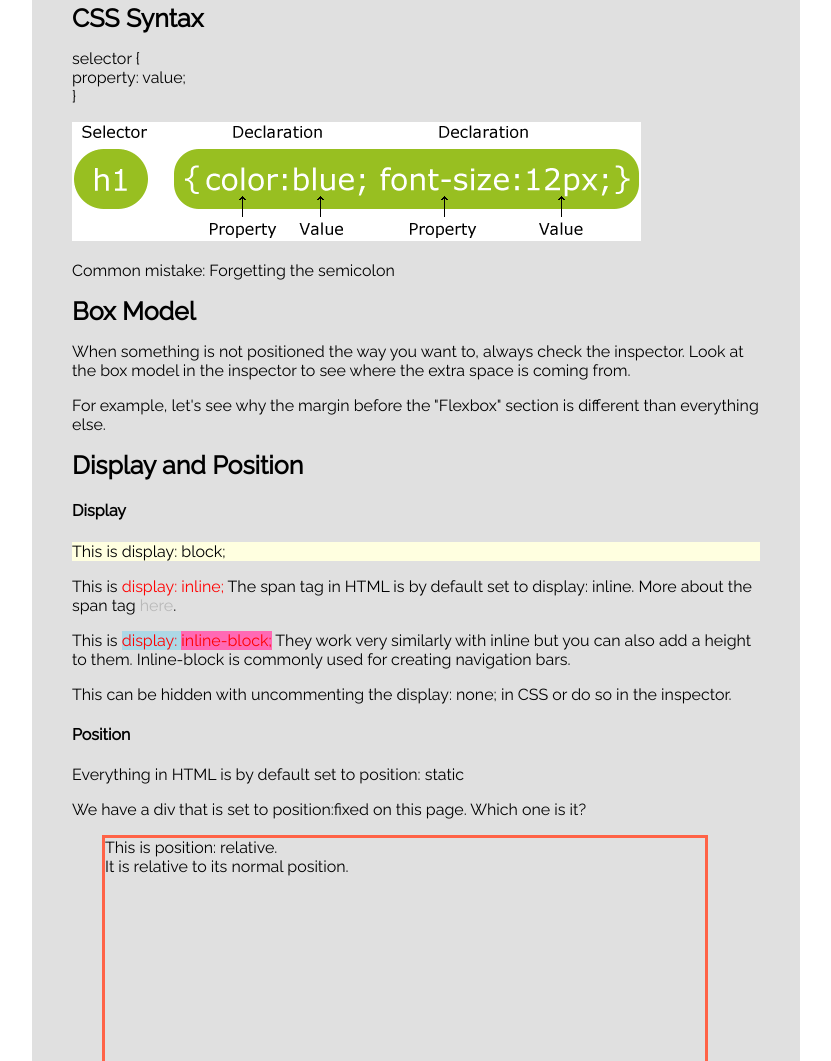
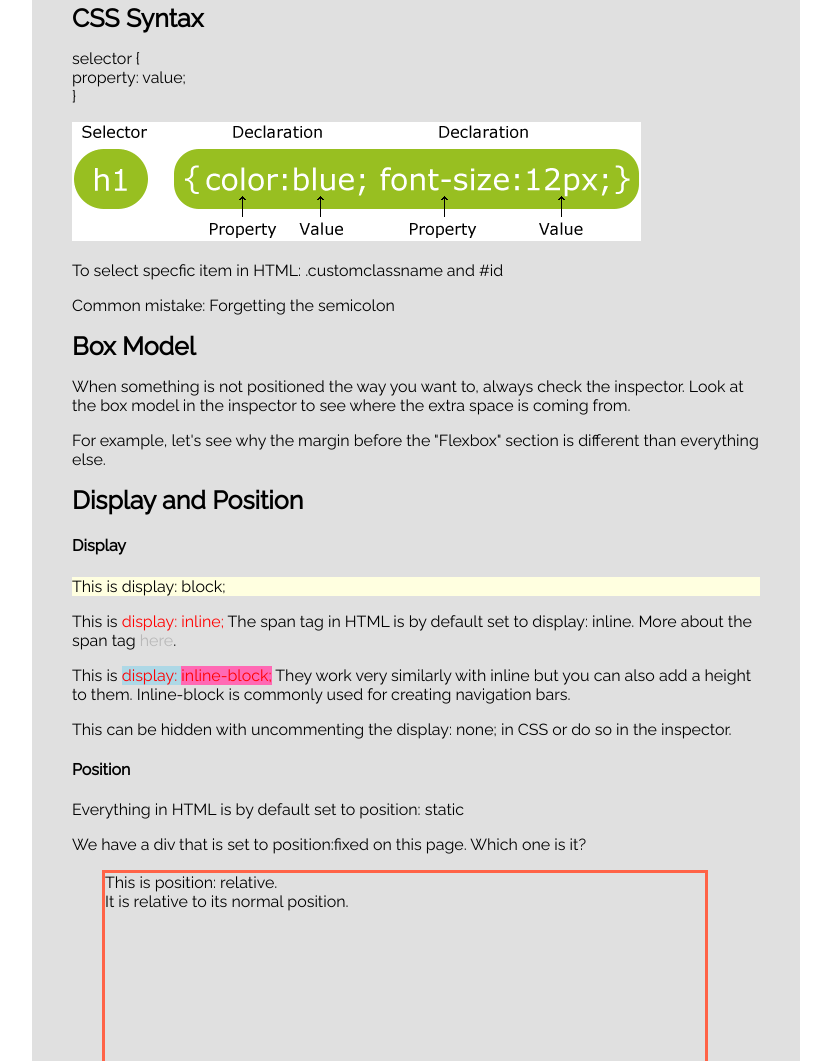
Before and after one commit to Rcin/CSS-Basics-Workshop, a plain HTML site: page Before/index.html in a window 1280 px wide. Shown: the part 773-1834 px from the top of the page, without its empty margins (224-1055 px from the left). Drawn offline with Linux system fonts and the light colour scheme.

Commit message:
Updated Before code

```diff
--- a/Before/index.html
+++ b/Before/index.html
@@ -31,6 +31,7 @@
       <h3>CSS Syntax</h3>
       <p>selector {<br/> property: value;<br/>}</p>
       <img src="images/selector.gif">
+      <p>To select specfic item in HTML: .customclassname and #id </p>
       <p>Common mistake: </n>
         Forgetting the semicolon </p>
     </div>
```
